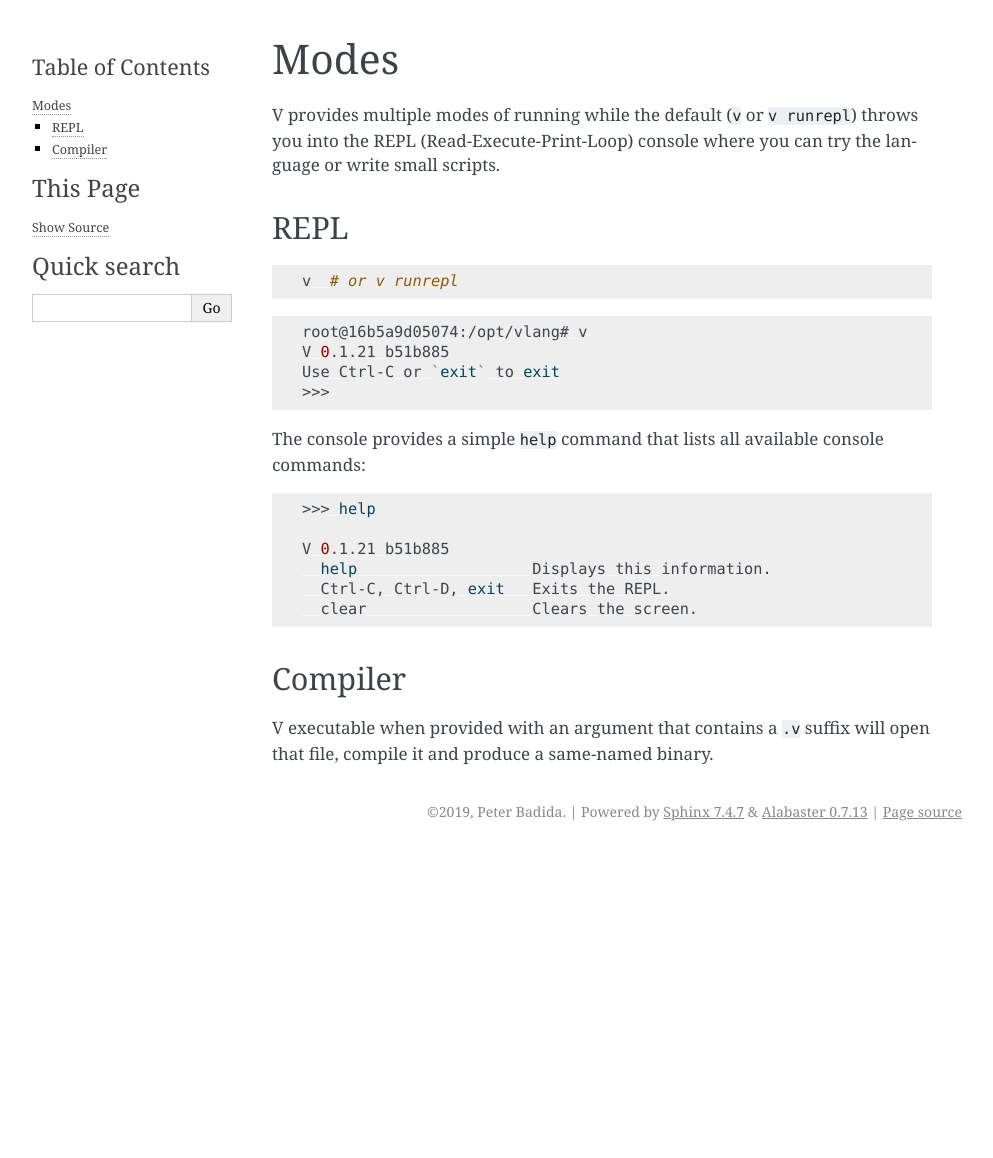
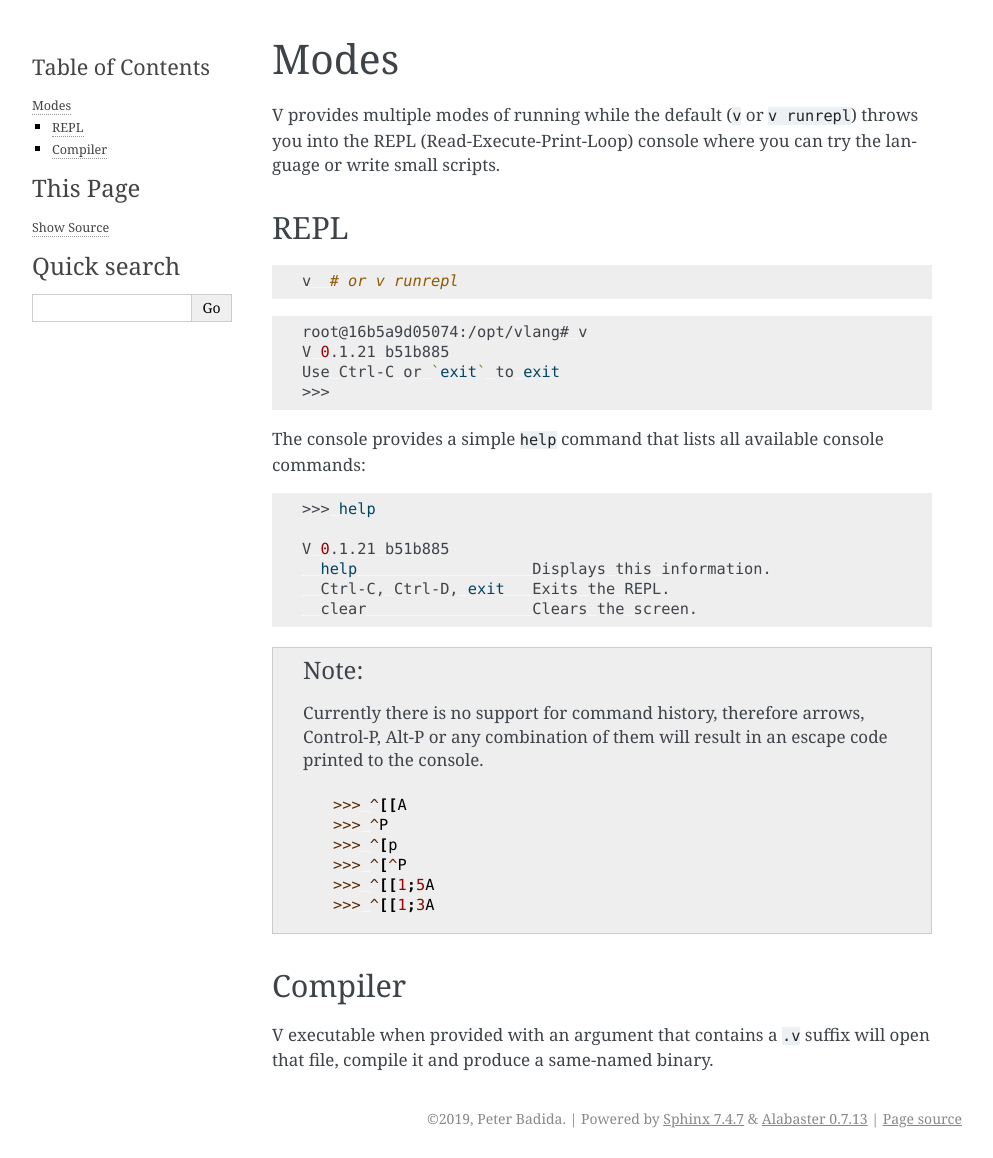
Before and after one commit to KeyWeeUsr/the-book-of-v, a Sphinx documentation site: the page built from source/modes.rst, in a window 1280 px wide. Shown: the whole page, without its empty margins (148-1141 px from the left). Built offline with Sphinx 7.4.7, drawn with Linux system fonts in a browser that asks for light colours; before the commit the page ends 900 px from its top, so only the background shows below that.

Commit message:
[ADD] Add note about CLI history not working

```diff
--- a/source/modes.rst
+++ b/source/modes.rst
@@ -31,6 +31,21 @@ commands:
       Ctrl-C, Ctrl-D, exit   Exits the REPL.
       clear                  Clears the screen.
 
+.. note::
+
+   Currently there is no support for command history, therefore arrows,
+   Control-P, Alt-P or any combination of them will result in an escape code
+   printed to the console.
+
+   .. code:: v
+
+       >>> ^[[A
+       >>> ^P
+       >>> ^[p
+       >>> ^[^P
+       >>> ^[[1;5A
+       >>> ^[[1;3A
+
 Compiler
 --------
 
```
